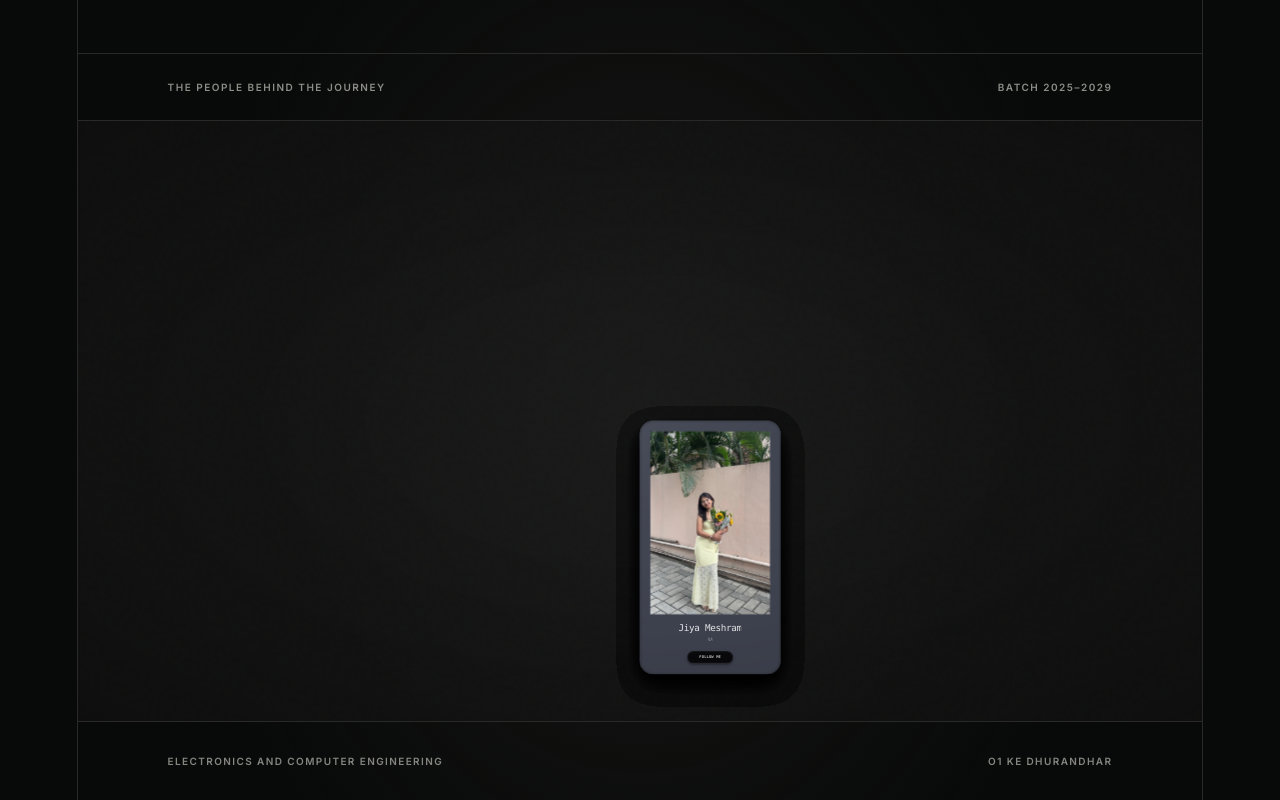
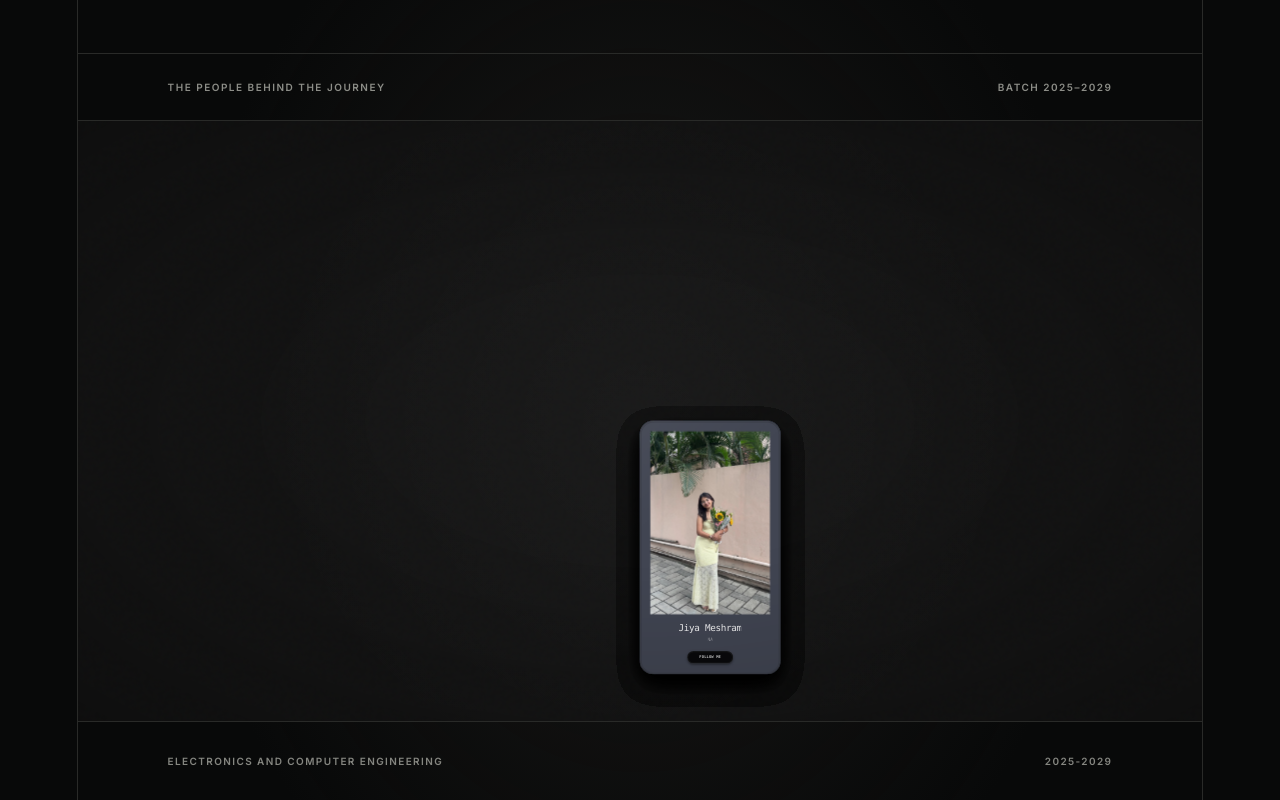
Before and after one commit to Jatin1610/class-website, a React (Vite) app: page / in a window 1280 px wide. Shown: the part 314-1114 px from the top of the page. Built offline with nearby package versions, Linux system fonts and the light colour scheme.

Commit message:
minor change in footer

```diff
--- a/src/App.jsx
+++ b/src/App.jsx
@@ -97,7 +97,7 @@ function App() {
 
       <footer className="class-footer">
         <span>ELECTRONICS AND COMPUTER ENGINEERING</span>
-        <span>O1 KE DHURANDHAR</span>
+        <span>2025-2029</span>
       </footer>
     </main>
   );
```
